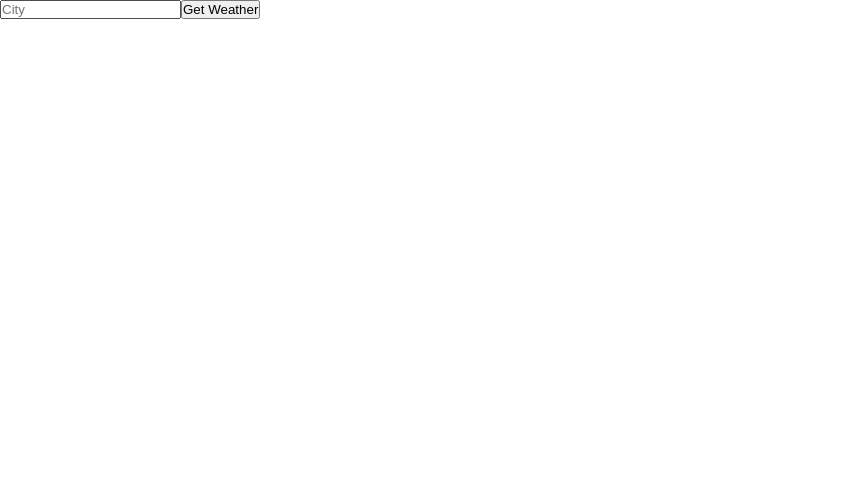
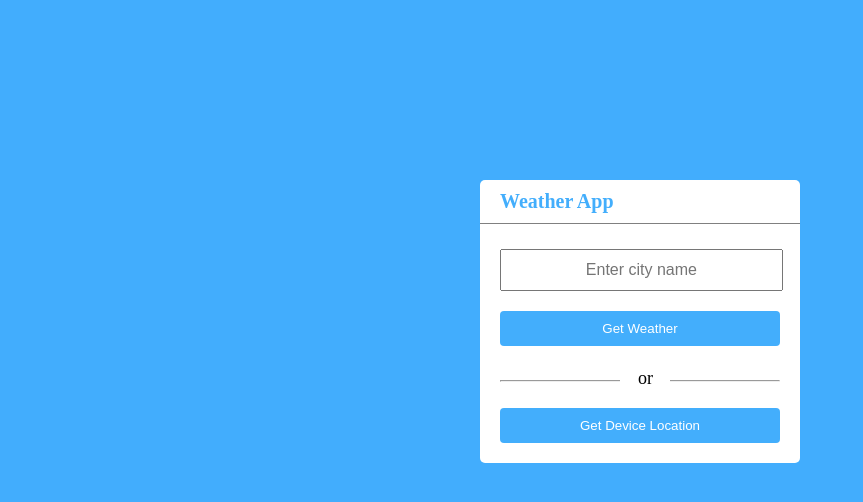
Before and after one commit to raushankp75/weather-app-assignment, a React (Vite) app: page / in a window 1280 px wide. Shown: the top 502 px of the page, without its empty margins (0-863 px from the left). Built offline with nearby package versions, Linux system fonts and the light colour scheme.

Commit message:
Completed inputField design for weather app && also used Layout for all pages

```diff
--- a/src/App.jsx
+++ b/src/App.jsx
@@ -1,16 +1,19 @@
 import './App.css'
 import { Routes, Route } from 'react-router-dom'
-import InputField from './components/InputField'
-import WeatherReport from './components/WeatherReport'
+import InputField from './components/input/InputField'
+import WeatherReport from './components/weather/WeatherReport'
+import Layout from './layout/Layout'
 
 function App() {
 
   return (
     <>
-      <Routes>
-        <Route path='/' element={<InputField />} />
-        <Route path='/weather' element={<WeatherReport />} />
-      </Routes>
+      <Layout>
+        <Routes>
+          <Route path='/' element={<InputField />} />
+          <Route path='/weather' element={<WeatherReport />} />
+        </Routes>
+      </Layout>
     </>
   )
 }
--- a/src/components/InputField.jsx
+++ /dev/null
@@ -1,15 +0,0 @@
-import React from 'react'
-
-const InputField = () => {
-    return (
-        <>
-            <form action="">
-                <input className='text_field' name='city' type="text" placeholder='City' />
-
-                <button className='btn'>Get Weather</button>
-            </form>
-        </>
-    )
-}
-
-export default InputField
--- /dev/null
+++ b/src/components/input/InputField.css
@@ -0,0 +1,66 @@
+.container {
+    display: flex;
+    justify-content: center;
+    align-items: center;
+}
+
+.container .box {
+    display: flex;
+    flex-direction: column;
+    justify-content: center;
+    gap: 5px;
+    background: #FFFFFF;
+    width: 25%;
+    border-radius: 5px;
+    margin: 180px 0;
+}
+
+.box h1 {
+    color: #43AEFC;
+    font-size: 20px;
+    padding: 10px 20px;
+    border-bottom: 1px solid grey;
+}
+
+form {
+    display: flex;
+    flex-direction: column;
+    gap: 20px;
+    padding: 20px;
+}
+
+form .text_field {
+    width: 96%;
+    padding: 10px 5px;
+    font-size: 16px;
+    text-align: center;
+}
+
+form .btn {
+    background-color: #43AEFC;
+    color: #FFFFFF;
+    padding: 10px 5px;
+    width: 100%;
+    border: none;
+    border-radius: 4px;
+}
+
+
+.orSection {
+    position: relative;
+}
+
+.orSection hr {
+    position: relative;
+    top: 14px;
+}
+
+.orSection p {
+    position: relative;
+    left: 43%;
+    background: #FFFFFF;
+    width: 50px;
+    height: 20px;
+    text-align: center;
+    font-size: 18px;
+}
--- /dev/null
+++ b/src/components/input/InputField.jsx
@@ -0,0 +1,27 @@
+import React from 'react'
+import './InputField.css'
+
+const InputField = () => {
+    return (
+        <div className='container'>
+            <div className='box'>
+                <h1>Weather App</h1>
+
+                <form>
+                    <input className='text_field' name='city' type="text" placeholder='Enter city name' />
+
+                    <button className='btn'>Get Weather</button>
+
+                    <div className='orSection'>
+                        <hr />
+                        <p>or</p>
+                    </div>
+
+                    <button className='btn'>Get Device Location</button>
+                </form>
+            </div>
+        </div>
+    )
+}
+
+export default InputField
--- /dev/null
+++ b/src/layout/Layout.jsx
@@ -0,0 +1,11 @@
+import React from 'react'
+
+const Layout = ({ children }) => {
+    return (
+        <div style={{ background: '#42ADFD', width: '100%', height: '100vh' }}>
+            {children}
+        </div>
+    )
+}
+
+export default Layout
```
Also changed, not shown: src/components/weather/WeatherReport.css (added), src/components/weather/WeatherReport.jsx (renamed from src/components/WeatherReport.jsx).
